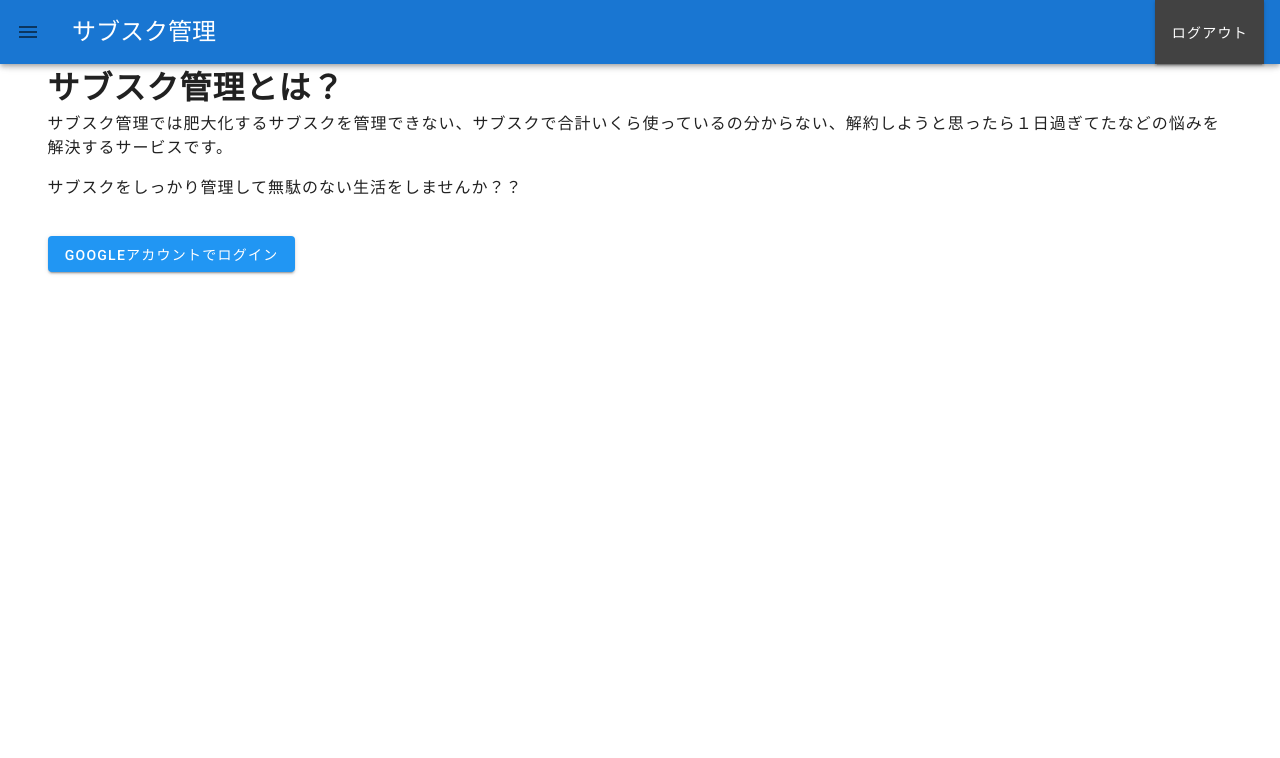
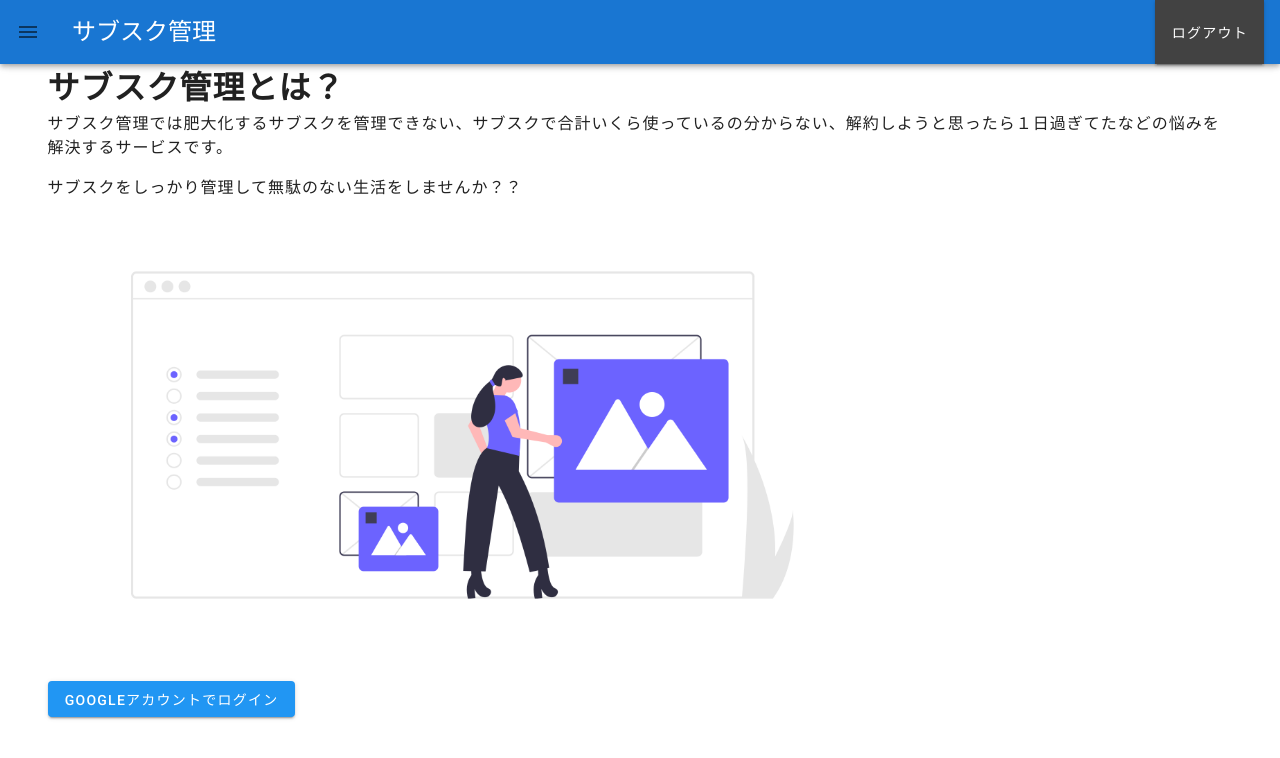
Before and after one commit to moriyamasaaaki/subscription-managiment, a Vue app: page / in a window 1280 px wide. Shown: the top 758 px of the page. Built offline with nearby package versions, Linux system fonts and the light colour scheme; no server answers; the database is empty; sample sign-in values are in the browser's storage.

Commit message:
refactor(Subscriptions.vue): サブスクUI変更 #15

```diff
--- a/src/views/Home.vue
+++ b/src/views/Home.vue
@@ -5,6 +5,7 @@
             <h1>サブスク管理とは？</h1>
             <p>サブスク管理では肥大化するサブスクを管理できない、サブスクで合計いくら使っているの分からない、解約しようと思ったら１日過ぎてたなどの悩みを解決するサービスです。</p>
             <p>サブスクをしっかり管理して無駄のない生活をしませんか？？</p>
+            <img src="@/assets/image/top.png" alt="">
         </v-flex>
 
         <v-flex xs12 mt-5>
@@ -24,3 +25,14 @@ export default {
     }
 }
 </script>
+
+<style lang="scss" scoped>
+img {
+    width: 100%;
+    margin: 0 auto;
+
+    @include tab {
+        width: 70%;
+    }
+}
+</style>
--- a/src/views/Subscriptions.vue
+++ b/src/views/Subscriptions.vue
@@ -4,19 +4,28 @@
         <v-flex xs12>
             <h1 class="hdg">登録サブスク</h1>
         </v-flex>
-
-        <v-flex xs12 mt-3 justify-center>
-            <v-data-table :headers='headers' :items='subscriptions'>
-                <template v-slot:items="props">
-                    <td class="text-xs-left">{{ props.item.name }}</td>
-                    <td class="text-xs-left">{{ props.item.description }}</td>
-                    <td class="text-xs-left">{{ props.item.memo }}</td>
-                    <td class="text-xs-left">{{ props.item.type }}</td>
-                    <td class="text-xs-left">{{ props.item.month }}月{{ props.item.day }}日サブスク開始</td>
-                    <td class="text-xs-left">{{ props.item.fee | number_format}}</td>
-                </template>
-            </v-data-table>
-        </v-flex>
+        <v-expansion-panels>
+            <v-expansion-panel v-for="subscription in subscriptions" :key="subscription.id">
+                <v-expansion-panel-header>
+                    <div class="subscriptions__header-left">
+                        <img :src="'http://www.google.com/s2/favicons?domain=' + subscription.url" width="30" height="30" alt="" />
+                        <p>{{ subscription.name }}</p>
+                    </div>
+                    <div class="subscriptions__header-right">
+                        <p>{{ subscription.type.slice(0, 1) }}/¥{{ subscription.fee | addComma}}円</p>
+                        <p>支払日:毎月{{ subscription.day }}日</p>
+                    </div>
+                </v-expansion-panel-header>
+                <v-expansion-panel-content>
+                    <p>{{ subscription.memo }}</p>
+                    <a :href="subscription.url">
+                        <v-btn depressed color="primary">
+                            サイトへ
+                        </v-btn>
+                    </a>
+                </v-expansion-panel-content>
+            </v-expansion-panel>
+        </v-expansion-panels>
         <ul>
             <li class="subscriptions__sum-fee">月額/合計: <span>¥{{ sum | addComma }}</span>円</li>
             <li class="subscriptions__sum-fee">年額/合計: <span>¥{{ year | addComma }}</span>円</li>
@@ -125,10 +134,20 @@ export default {
     &__sum-fee {
         border-bottom: 1px solid rgb(226, 224, 224);
     }
+
+    // &__header {
+    //     display: flex;
+    //     align-items: center;
+    // }
 }
 
 a {
     text-decoration: none;
+}
+
+img {
+    display: block;
+    margin-bottom: 8px;
 }
 
 .btn {
```
